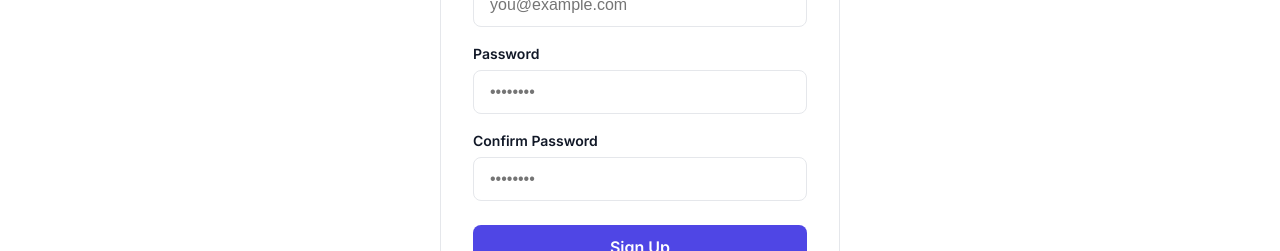
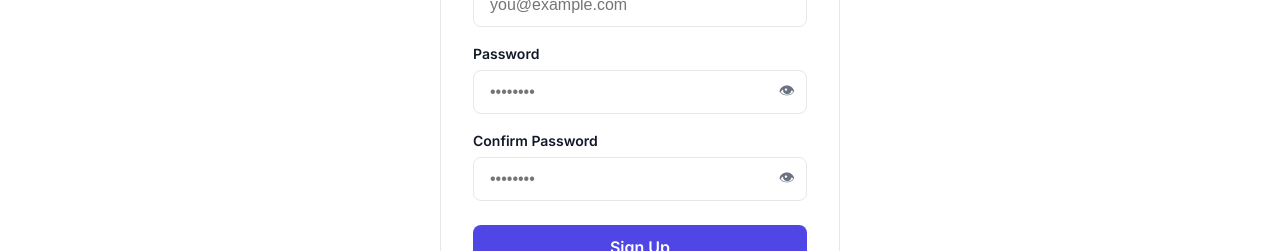
Before and after one commit to Moazam80/collabify, a React (Vite) app in the folder frontend/: page /register in a window 1280 px wide. Shown: the part 378-629 px from the top of the page. Built offline with nearby package versions, Linux system fonts and the light colour scheme.

Commit message:
feat: add show/hide password toggle to Login and Register forms

```diff
--- a/frontend/src/pages/Login.jsx
+++ b/frontend/src/pages/Login.jsx
@@ -10,6 +10,7 @@
   const [email, setEmail] = useState("");
   const [password, setPassword] = useState("");
   const [loading, setLoading] = useState(false);
+  const [showPassword, setShowPassword] = useState(false);
 
   async function handleSubmit(e) {
     e.preventDefault();
@@ -111,21 +112,37 @@
                 Forgot Password?
               </Link>
             </div>
+            <div style={{ position: "relative" }}>
               <input
-              type="password"
+                type={showPassword ? "text" : "password"}
                 value={password}
                 onChange={(e) => setPassword(e.target.value)}
                 required
                 style={{
                   width: "100%",
                   height: "44px",
-                padding: "12px 16px",
+                  padding: "12px 44px 12px 16px",
                   border: "1px solid var(--color-border)",
                   borderRadius: "var(--radius-sm)",
                   fontSize: "var(--font-size-base)",
                 }}
                 placeholder="••••••••"
               />
+              <button
+                type="button"
+                onClick={() => setShowPassword(!showPassword)}
+                style={{
+                  position: "absolute",
+                  right: "12px",
+                  top: "50%",
+                  transform: "translateY(-50%)",
+                  fontSize: "16px",
+                  color: "var(--color-text-secondary)",
+                }}
+              >
+                {showPassword ? "🙈" : "👁"}
+              </button>
+            </div>
           </div>
 
           <button
--- a/frontend/src/pages/Register.jsx
+++ b/frontend/src/pages/Register.jsx
@@ -14,6 +14,8 @@
   const [error, setError] = useState("");
   const [loading, setLoading] = useState(false);
   const [success, setSuccess] = useState(false);
+  const [showPassword, setShowPassword] = useState(false);
+  const [showConfirmPassword, setShowConfirmPassword] = useState(false);
 
   function handleChange(e) {
     setFormData({ ...formData, [e.target.name]: e.target.value });
@@ -152,28 +154,59 @@
 
           <div style={{ marginBottom: "16px" }}>
             <label style={labelStyle}>Password</label>
+            <div style={{ position: "relative" }}>
               <input
-              type="password"
+                type={showPassword ? "text" : "password"}
                 name="password"
                 value={formData.password}
                 onChange={handleChange}
                 required
-              style={inputStyle}
+                style={{ ...inputStyle, paddingRight: "44px" }}
                 placeholder="••••••••"
               />
+              <button
+                type="button"
+                onClick={() => setShowPassword(!showPassword)}
+                style={{
+                  position: "absolute",
+                  right: "12px",
+                  top: "50%",
+                  transform: "translateY(-50%)",
+                  fontSize: "16px",
+                  color: "var(--color-text-secondary)",
+                }}
+              >
+                {showPassword ? "🙈" : "👁"}
+              </button>
             </div>
-
+          </div>
          <div style={{ marginBottom: "24px" }}>
             <label style={labelStyle}>Confirm Password</label>
+            <div style={{ position: "relative" }}>
               <input
-              type="password"
+                type={showConfirmPassword ? "text" : "password"}
                 name="confirmPassword"
                 value={formData.confirmPassword}
                 onChange={handleChange}
                 required
-              style={inputStyle}
+                style={{ ...inputStyle, paddingRight: "44px" }}
                 placeholder="••••••••"
               />
+              <button
+                type="button"
+                onClick={() => setShowConfirmPassword(!showConfirmPassword)}
+                style={{
+                  position: "absolute",
+                  right: "12px",
+                  top: "50%",
+                  transform: "translateY(-50%)",
+                  fontSize: "16px",
+                  color: "var(--color-text-secondary)",
+                }}
+              >
+                {showConfirmPassword ? "🙈" : "👁"}
+              </button>
+            </div>
           </div>
 
           <button
```
Lines whose indentation alone changed are shown as unchanged.
